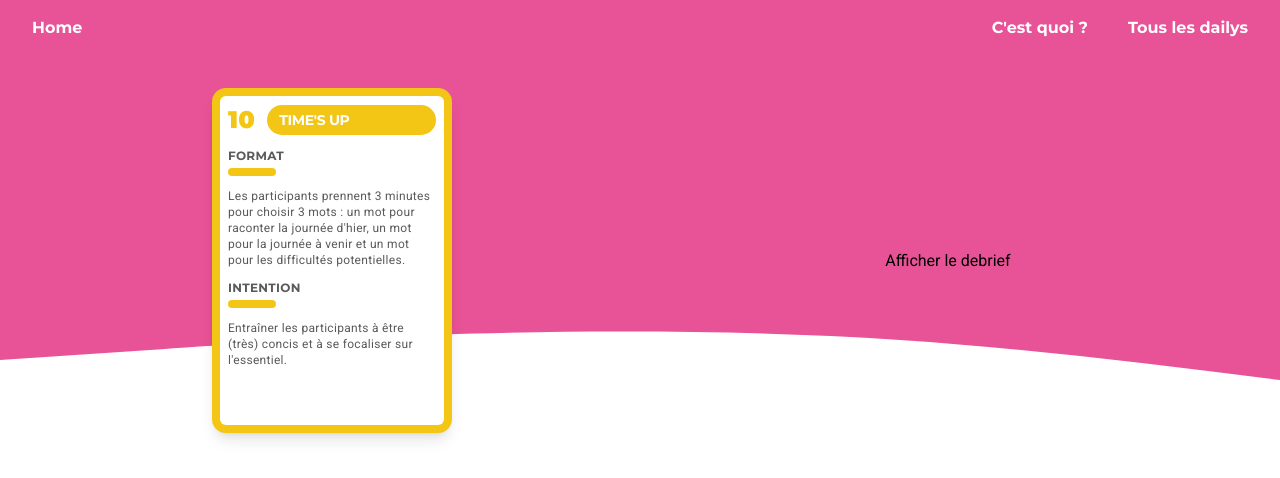
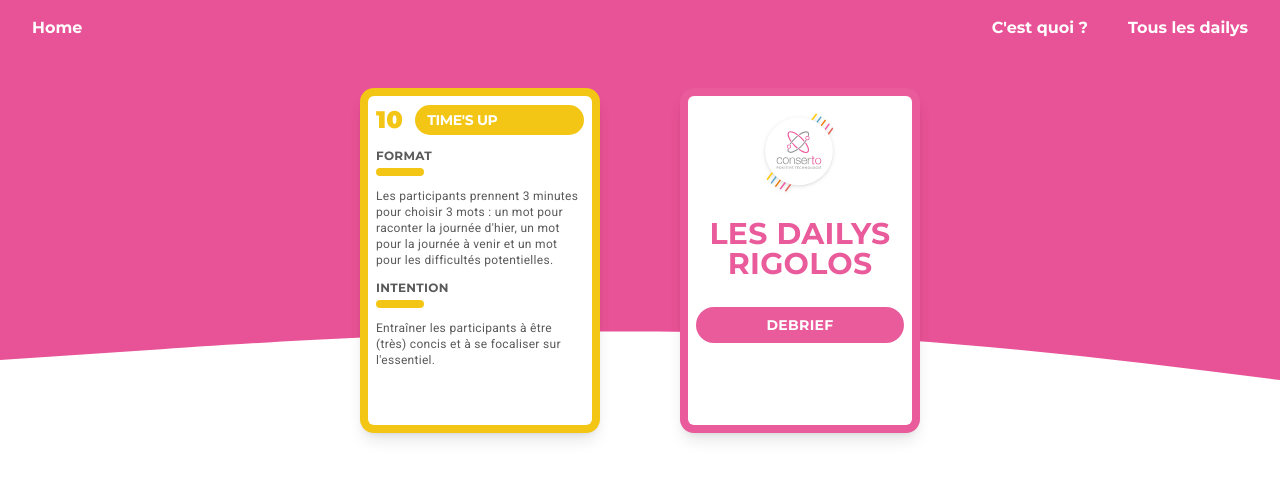
Before and after one commit to pedrofgsrj/dailys-rigolos, a Vue app: page /random in a window 1280 px wide. Shown: the top 478 px of the page. Built offline with nearby package versions, Linux system fonts and the light colour scheme.

Commit message:
Use face-down debrief card instead of button

```diff
--- a/src/views/RandomDailyView.vue
+++ b/src/views/RandomDailyView.vue
@@ -1,10 +1,16 @@
 <template>
   <main class="p-8">
-    <div class="grid grid-cols-2 items-center justify-items-center gap-4">
+    <div class="grid grid-cols-[auto_auto] items-center justify-center gap-20">
       <DailyCard :daily="selectedCard" :face-up="!!selectedCard" class="w-60 aspect-[16/23]" />
 
-      <button v-if="!showDebrief" type="button" @click="showDebrief = true">Afficher le debrief</button>
-      <DailyCard v-else :daily="selectedCard" face-up :mode="DailyCardMode.DEBRIEF" class="w-60 aspect-[16/23]" />
+      <DailyCard
+        :daily="selectedCard"
+        :face-up="showDebrief"
+        :mode="DailyCardMode.DEBRIEF"
+        class="w-60 aspect-[16/23]"
+        :class="{ 'cursor-pointer': !showDebrief }"
+        @click="showDebrief = true"
+      />
     </div>
   </main>
 </template>
```
